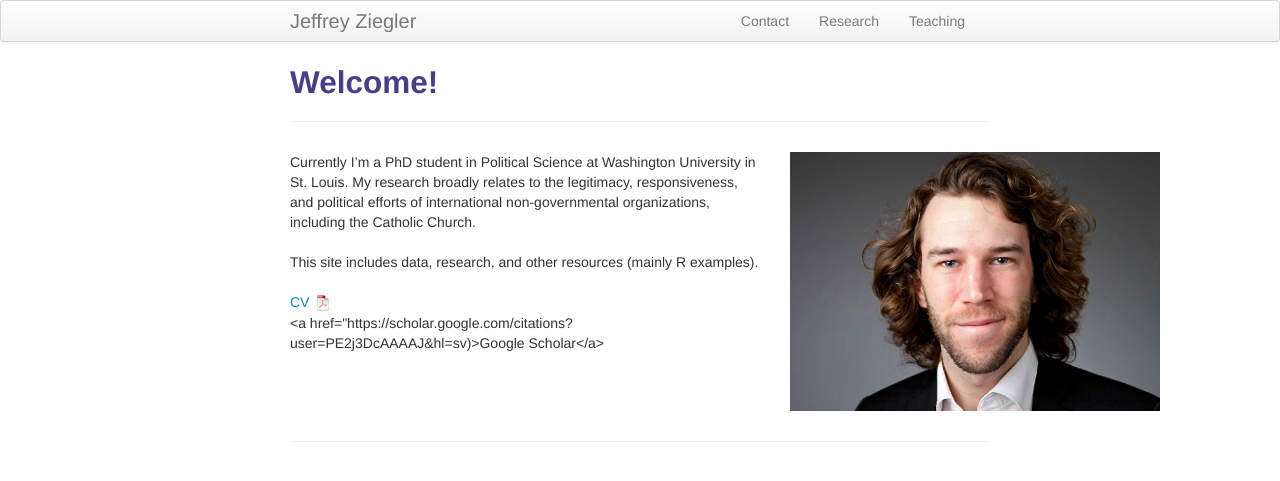
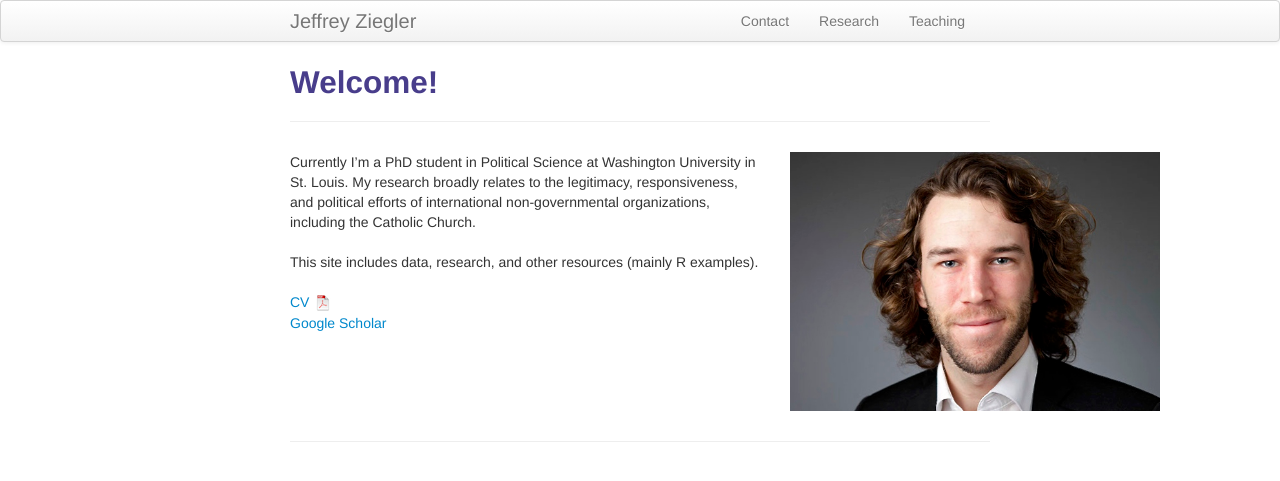
Before and after one commit to zieglerjef/zieglerjef.github.io, a Jekyll site: the page built from index.md, in a window 1280 px wide. Shown: the top 481 px of the page. Built offline with Jekyll 4.4.1, drawn with Linux system fonts in a browser that asks for light colours.

Commit message:
Update index.md

```diff
--- a/index.md
+++ b/index.md
@@ -14,7 +14,7 @@ This site includes data, research, and other resources (mainly R examples).<br/>
 <a href="assets/JeffZiegler_CV.pdf">	CV <img src="pages/icons16/pdf-icon.png" alt="hi" class="inline"/>
 </a><br/>
 
-<a href="https://scholar.google.com/citations?user=PE2j3DcAAAAJ&hl=sv)>Google Scholar</a><br/>
+<a href="https://scholar.google.com/citations?user=PE2j3DcAAAAJ&hl=sv)">Google Scholar</a><br/>
 		</div>
 	        <div class="span4">
 		<img src="../assets/pics/Jeff_Ziegler.jpg" alt="hi" class="inline"/>
```
